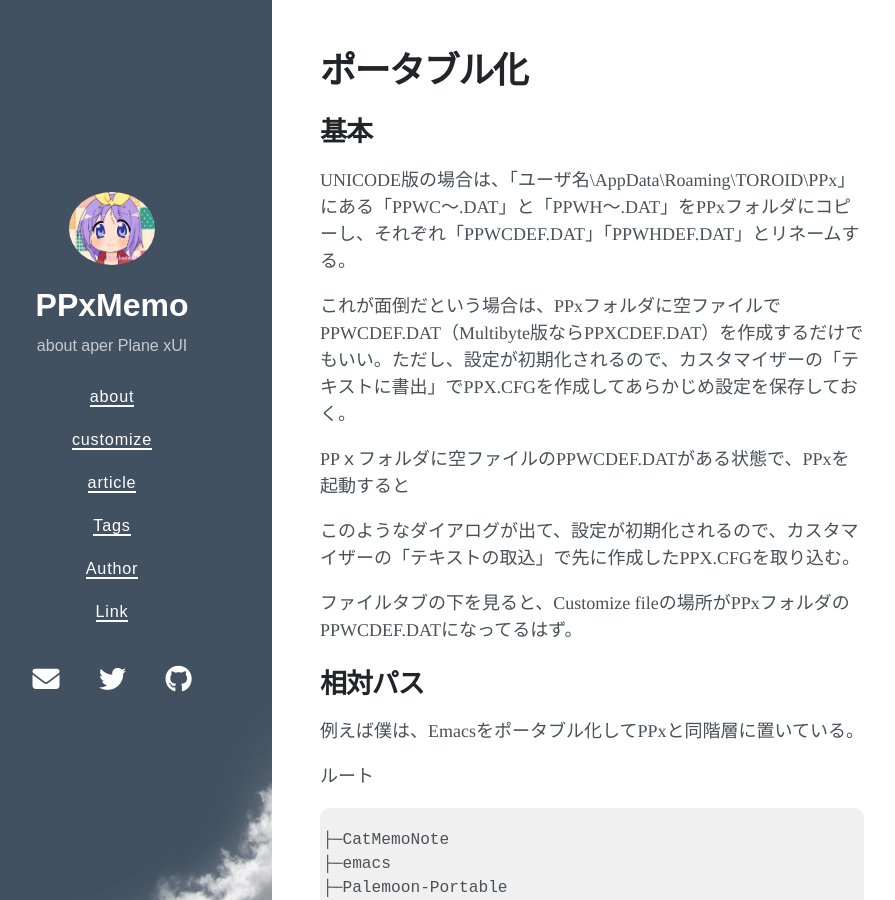
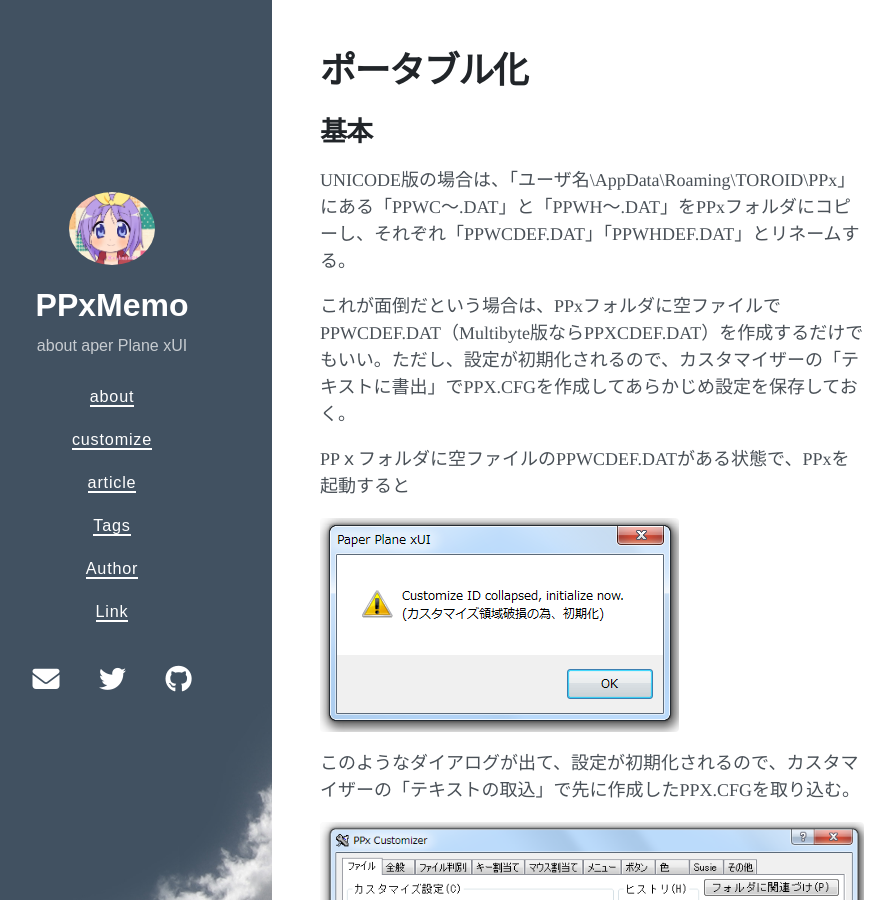
Before and after one commit to tukasa/ppxmemo, a Jekyll site: the page built from my_collections/_posts/2021-08-31-portable.md, in a window 1280 px wide and 900 px high. Shown: the whole window, without its empty margins (48-943 px from the left). Built offline with Jekyll 4.4.1, drawn with Linux system fonts in a browser that asks for light colours; nearby versions of some CDN libraries.

Commit message:
画像を追加

```diff
--- a/my_collections/_posts/2021-08-31-portable.md
+++ b/my_collections/_posts/2021-08-31-portable.md
@@ -10,9 +10,11 @@ UNICODE版の場合は、「ユーザ名\AppData\Roaming\TOROID\PPx」にある
 
 PPｘフォルダに空ファイルのPPWCDEF.DATがある状態で、PPxを起動すると
 
+![alt]({{ "/assets/images/portable01.png" | relative_url }})
 
 このようなダイアログが出て、設定が初期化されるので、カスタマイザーの「テキストの取込」で先に作成したPPX.CFGを取り込む。
 
+![alt]({{ "/assets/images/portable02.png" | relative_url }})
 
 ファイルタブの下を見ると、Customize fileの場所がPPxフォルダのPPWCDEF.DATになってるはず。
 
```
Also changed, not shown: my_collections/_posts/2021-08-31-dockshow.md (+3 -0 lines), assets/images/dockshow01.png (added), assets/images/dockshow02.png (added), assets/images/dockshow03.png (added), assets/images/portable01.png (added), assets/images/portable02.png (added).
